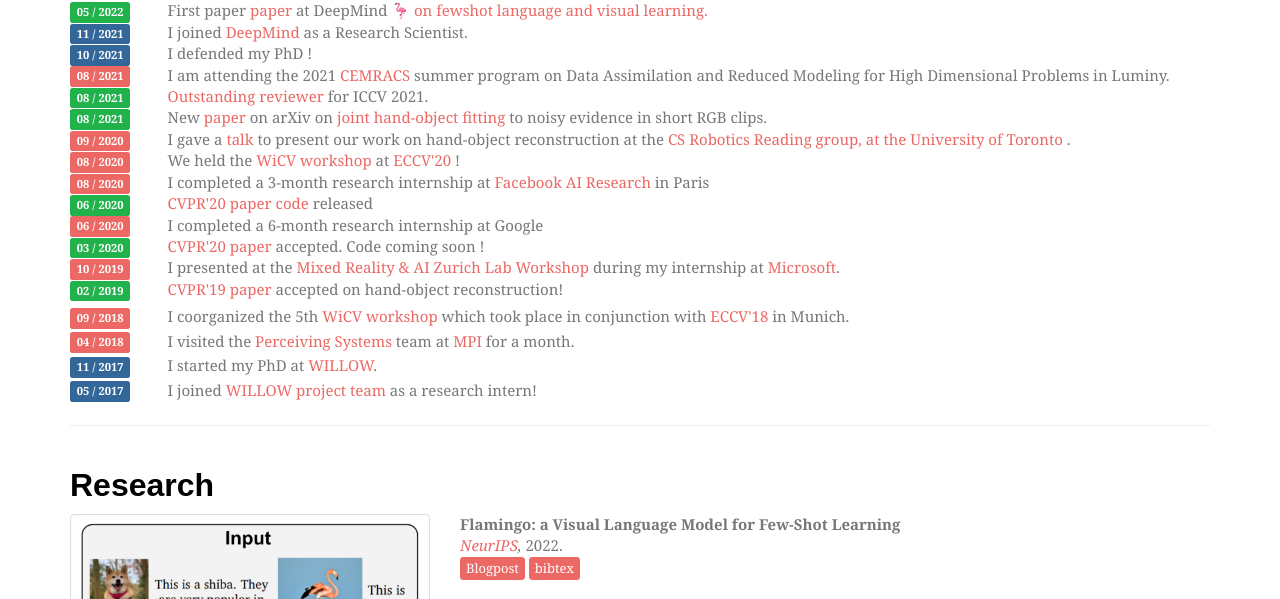
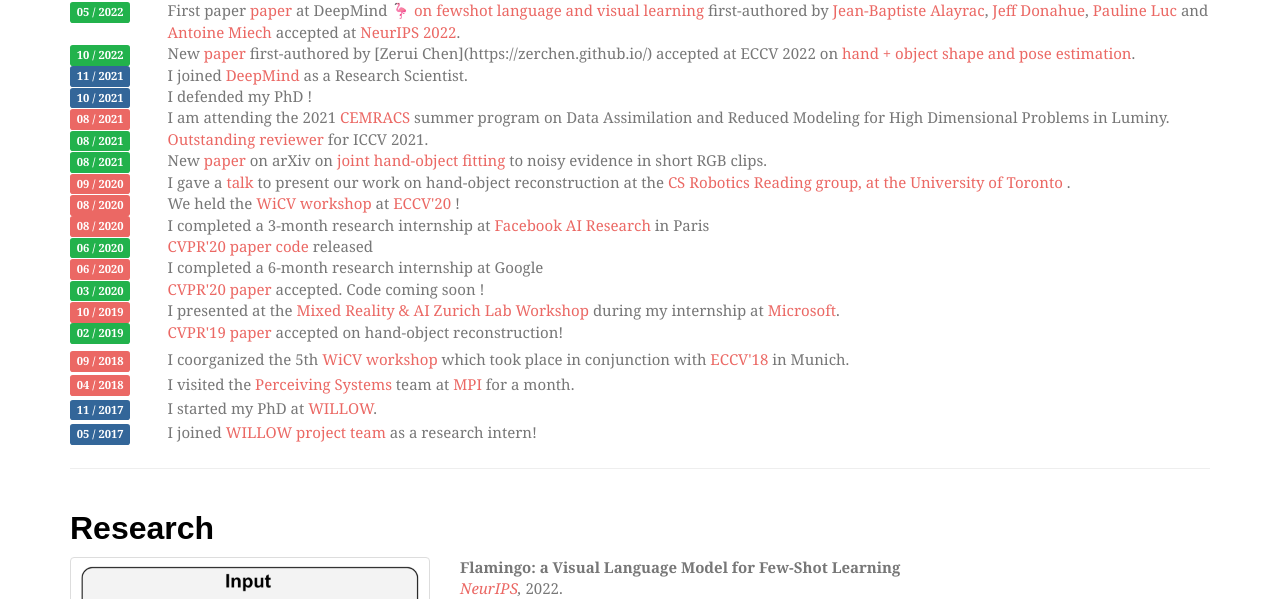
Before and after one commit to hassony2/hassony2.github.io, a plain HTML site: page index.html in a window 1280 px wide. Shown: the part 501-1100 px from the top of the page. Drawn offline with Linux system fonts and the light colour scheme; files whose address does not match are found by name; a web font is replaced by a local one.

Commit message:
Add AlignSDF

```diff
--- a/index.html
+++ b/index.html
@@ -87,7 +87,16 @@
             <span class="label label-success">05 / 2022</span>
           </div>
           <div class="col-sm-11 col-md-11">
-		  First paper <a href="https://arxiv.org/abs/2204.14198">paper</a> at DeepMind <a href="https://www.deepmind.com/blog/tackling-multiple-tasks-with-a-single-visual-language-model">🦩 on fewshot language and visual learning.</a>
+		  First paper <a href="https://arxiv.org/abs/2204.14198">paper</a> at DeepMind <a href="https://www.deepmind.com/blog/tackling-multiple-tasks-with-a-single-visual-language-model">🦩 on fewshot language and visual learning</a> first-authored by <a href="https://www.jbalayrac.com/">Jean-Baptiste Alayrac</a>, <a href="https://jeffdonahue.com/"> Jeff Donahue</a>, <a href="https://scholar.google.com/citations?user=8qisprwAAAAJ&hl=en">Pauline Luc</a> and <a href="https://antoine77340.github.io/">Antoine Miech</a> accepted at <a href="https://nips.cc/Conferences/2022/ScheduleMultitrack?event=54165">NeurIPS 2022</a>.
+	  </div>
+        </div>
+<!-- AlignSDF -->
+        <div class="row">
+          <div class="col-sm-1 col-md-1">
+            <span class="label label-success">10 / 2022</span>
+          </div>
+          <div class="col-sm-11 col-md-11">
+		  New <a href="https://arxiv.org/abs/2207.12909">paper</a> first-authored by [Zerui Chen](https://zerchen.github.io/) accepted at ECCV 2022 on <a href="https://zerchen.github.io/projects/alignsdf.html">hand + object shape and pose estimation</a>.
 	  </div>
         </div>
 <!-- DeepMind -->
```
